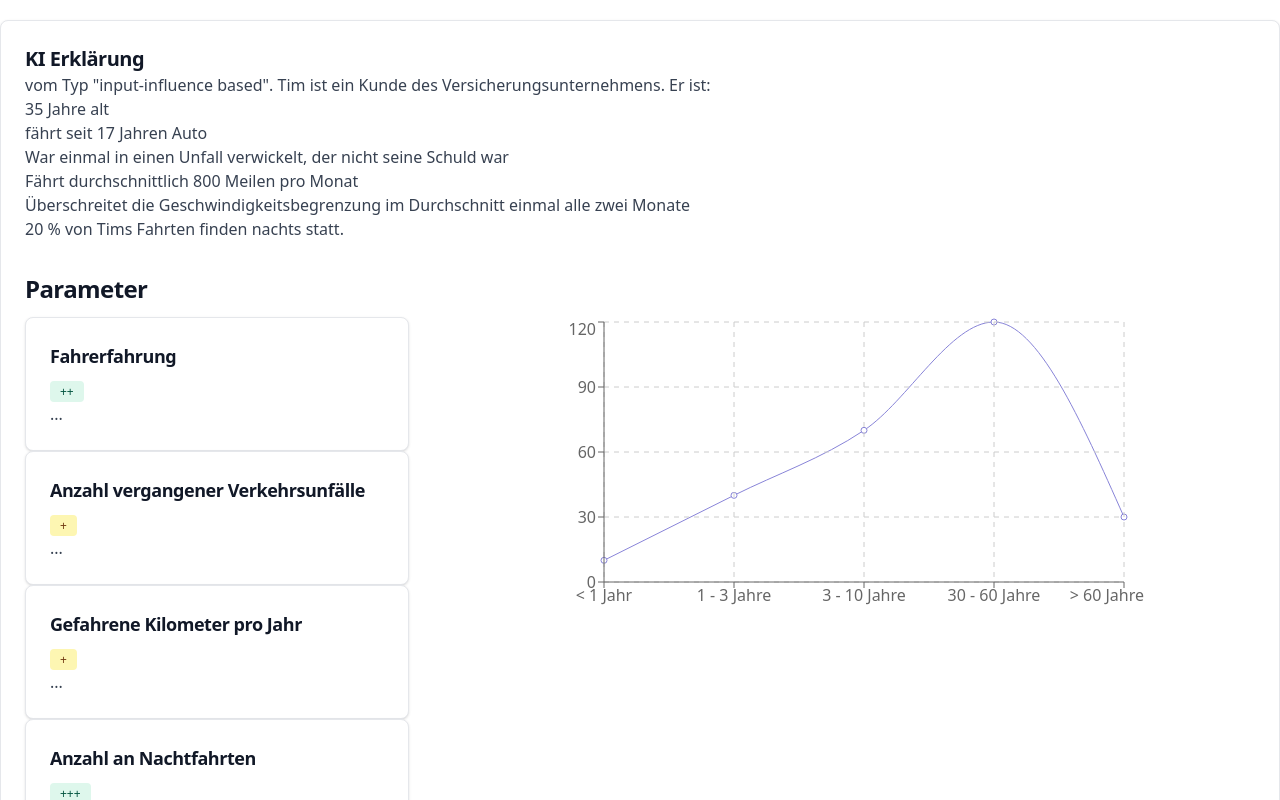
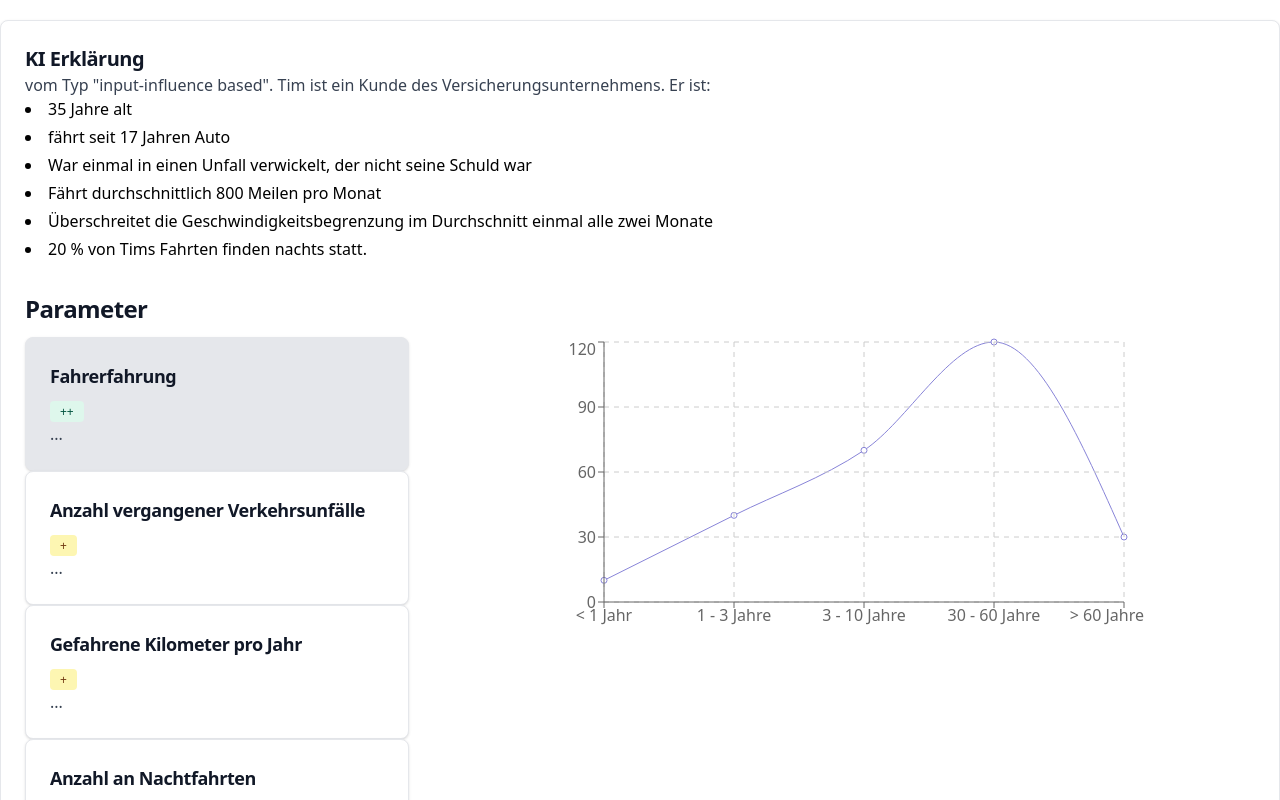
Before and after one commit to pb-coding/explainable-ai-master-thesis, a React (Vite) app: page / in a window 1280 px wide. Shown: the top 800 px of the page. Built offline with nearby package versions, Linux system fonts and the light colour scheme.

Commit message:
adds selectable parameter charts

```diff
--- a/src/App.jsx
+++ b/src/App.jsx
@@ -1,20 +1,21 @@
-import React from 'react'
+import React, { useState } from 'react'
 import ParameterCard from './components/ParameterCard'
 import { badgeType } from './utils/utils'
 import { LineChart, Line, CartesianGrid, XAxis, YAxis } from 'recharts';
 
 function App() {
 
-  const data = [{name: '< 1 Jahr', uv: 10}, {name: '1 - 3 Jahre', uv: 40}, {name: '3 - 10 Jahre', uv: 70}, {name: '30 - 60 Jahre', uv: 120}, {name: '> 60 Jahre', uv: 30}];
+  const drivingExperience = {
+    name: 'Fahrerfahrung',
+    data: [{name: '< 1 Jahr', uv: 10}, {name: '1 - 3 Jahre', uv: 40}, {name: '3 - 10 Jahre', uv: 70}, {name: '30 - 60 Jahre', uv: 120}, {name: '> 60 Jahre', uv: 30}],
+  }
 
-  const lineChart = (
-    <LineChart width={600} height={300} data={data} margin={{ top: 5, right: 20, bottom: 5, left: 0 }}>
-      <Line type="monotone" dataKey="uv" stroke="#8884d8" />
-      <CartesianGrid stroke="#ccc" strokeDasharray="5 5" />
-      <XAxis dataKey="name" />
-      <YAxis />
-    </LineChart>
-  );
+  const numberOfAccidents = {
+    name: "Unfallanzahl",
+    data: [{name: 'Unfallfrei', uv: 100}, {name: '1', uv: 80}, {name: '2', uv: 30}, {name: '3', uv: 20}, {name: '> 4', uv: 10}],
+  }
+
+  const [selectedParameter, setSelectedParameter] = useState(drivingExperience)
 
   return (
     <div className="App">
@@ -31,7 +32,8 @@ function App() {
             vom Typ "input-influence based".
 
             Tim ist ein Kunde des Versicherungsunternehmens. Er ist:
-            <ul>
+          </p>
+          <ul className="space-y-1 list-disc list-inside dark:text-gray-400">
             <li>35 Jahre alt</li>
             <li>fährt seit 17 Jahren Auto</li>
             <li>War einmal in einen Unfall verwickelt, der nicht seine Schuld war</li>
@@ -39,7 +41,6 @@ function App() {
             <li>Überschreitet die Geschwindigkeitsbegrenzung im Durchschnitt einmal alle zwei Monate</li>
             <li>20 % von Tims Fahrten finden nachts statt.</li>
           </ul>
-          </p>
 
           <h5 className="mt-8 mb-3 text-2xl font-bold tracking-tight text-gray-900 dark:text-white">
             Parameter
@@ -51,6 +52,8 @@ function App() {
 
               <ParameterCard
                 link="#"
+                onClick={() => setSelectedParameter(drivingExperience)}
+                active={selectedParameter.name === drivingExperience.name}
                 heading="Fahrerfahrung"
                 badgeType={badgeType.green}
                 badgeText="++"
@@ -59,6 +62,8 @@ function App() {
 
               <ParameterCard
                 link="#"
+                onClick={() => setSelectedParameter(numberOfAccidents)}
+                active={selectedParameter.name === numberOfAccidents.name}
                 heading="Anzahl vergangener Verkehrsunfälle"
                 badgeType={badgeType.yellow}
                 badgeText="+"
@@ -100,7 +105,12 @@ function App() {
 
             <div id="chart" className="col-span-7">
 
-              {lineChart}
+            <LineChart width={600} height={300} data={selectedParameter.data} margin={{ top: 5, right: 20, bottom: 5, left: 0 }}>
+              <Line type="monotone" dataKey="uv" stroke="#8884d8" />
+              <CartesianGrid stroke="#ccc" strokeDasharray="5 5" />
+              <XAxis dataKey="name" />
+              <YAxis />
+            </LineChart>
 
             </div>
 
--- a/src/components/ParameterCard.jsx
+++ b/src/components/ParameterCard.jsx
@@ -1,6 +1,6 @@
-const ParameterCard = ({ link, heading, badgeType, badgeText, body }) => {
+const ParameterCard = ({ link, onClick, active, heading, badgeType, badgeText, body }) => {
     return (
-        <a href={link} className="block max-w-sm p-6 bg-white border border-gray-200 rounded-lg shadow hover:bg-gray-100 dark:bg-gray-800 dark:border-gray-700 dark:hover:bg-gray-700">
+        <a href={link} onClick={onClick} className={`block max-w-sm p-6 ${active?'bg-gray-200' : 'bg-white'} border border-gray-200 rounded-lg shadow hover:bg-gray-100 dark:bg-gray-800 dark:border-gray-700 dark:hover:bg-gray-700`}>
             <h5 className="mb-2 text-lg font-bold tracking-tight text-gray-900 dark:text-white">{heading}</h5>
             <span className={badgeType}>{badgeText}</span>
             <p className="font-normal text-gray-700 dark:text-gray-400">{body}</p>
```
Lines whose indentation alone changed are shown as unchanged.
